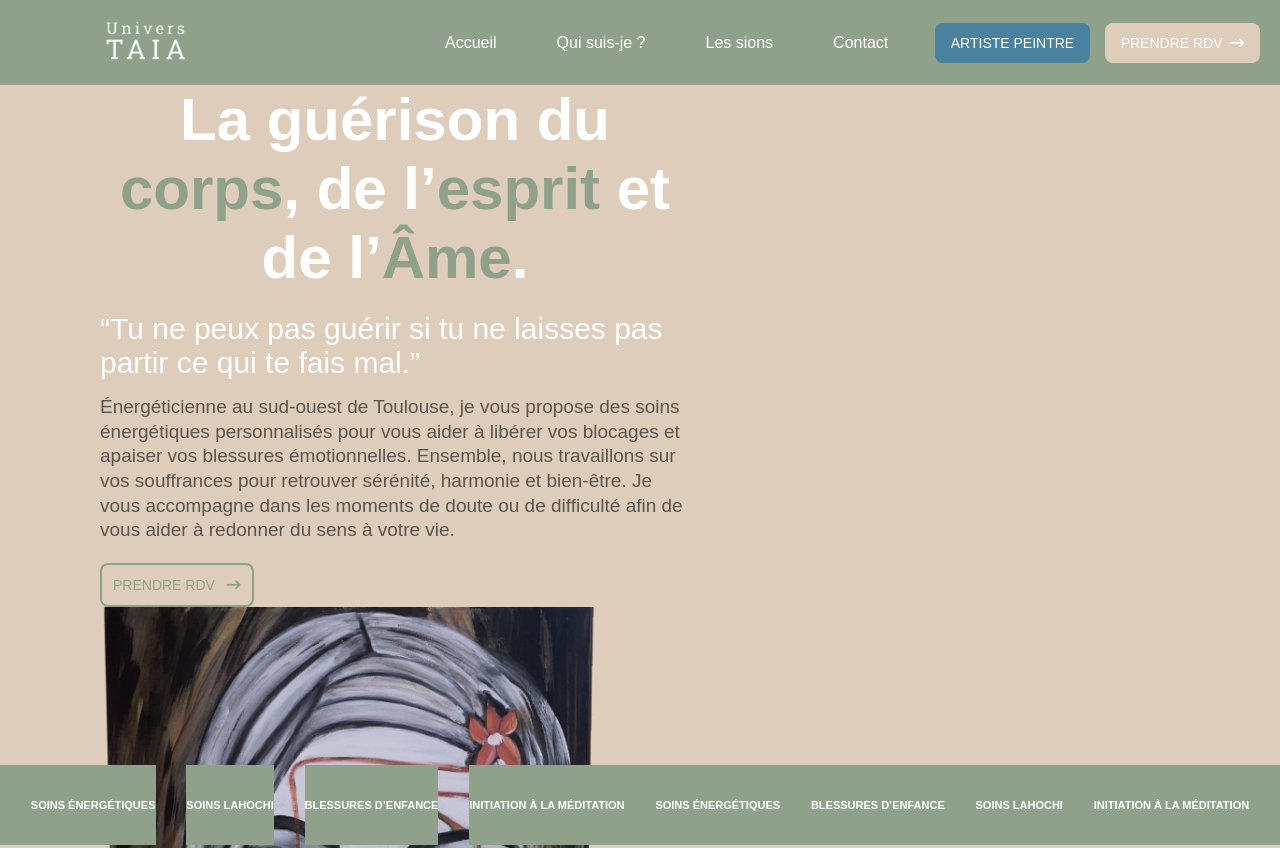
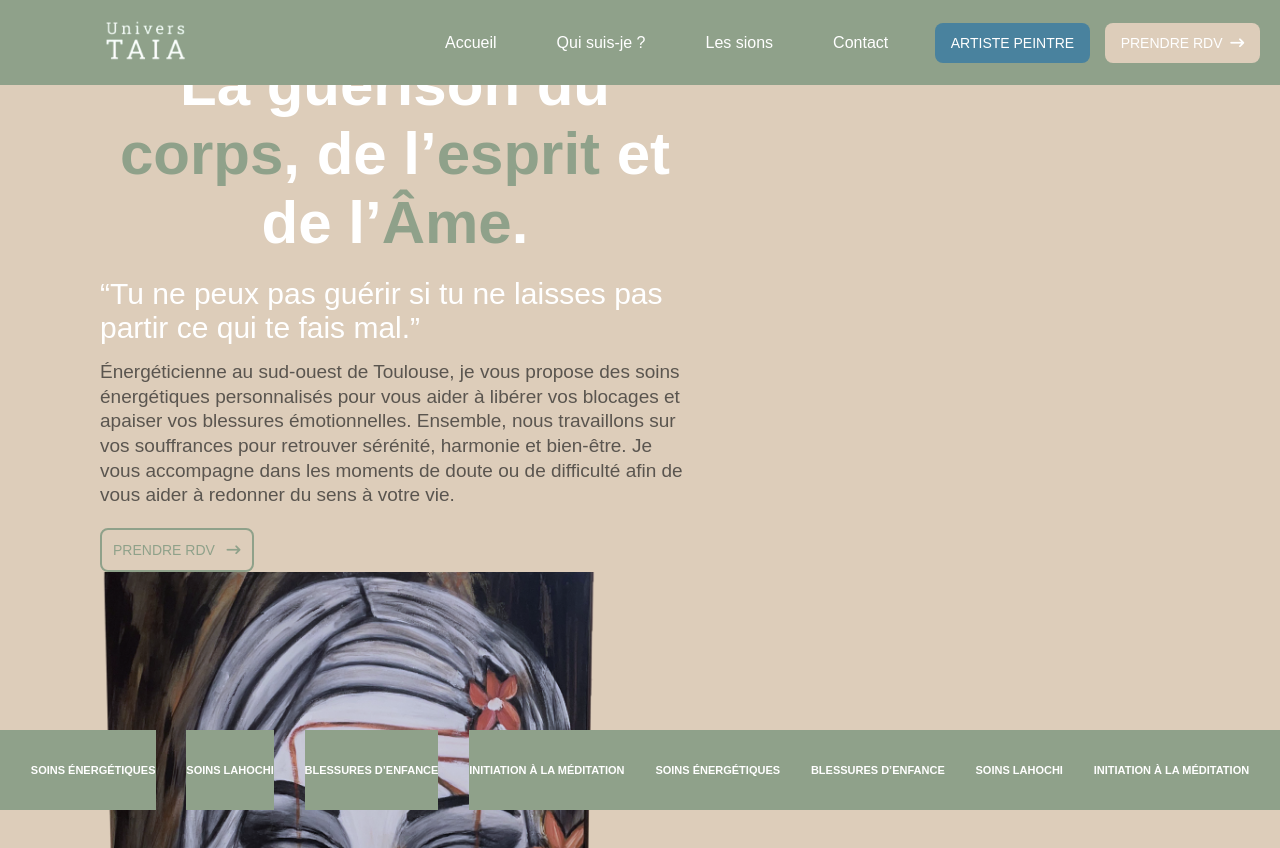
Before and after one commit to mamtasharma01111/Project-TAIA, a plain HTML site: page project21/index.html in a window 1280 px wide. Shown: the top 848 px of the page. Drawn offline with Linux system fonts and the light colour scheme.

Commit message:
adjustements

```diff
--- a/project21/styles.css
+++ b/project21/styles.css
@@ -7,6 +7,10 @@
 body{
     background-color: #ddcdba;
     font-family: "Arial", sans-serif;
+}
+
+html {
+    scroll-behavior: smooth;
 }
 
 .navbar {
@@ -19,7 +23,11 @@ body{
     justify-content: space-between;
     padding: 0 20px;
     flex-wrap: nowrap;
-
+    position: fixed;
+    z-index: 999;
+    top: 0;
+    left: 0;
+    width: 100%; /* Set width to avoid content shift */
 }
 
 .nav-logo {
@@ -122,6 +130,7 @@ body{
     padding-top: 30px;
     background-color: #ddcdba;
     margin-left: 100px;
+    margin-top: 50px;
 }
 
 .text-box {
--- a/project21/styles2.css
+++ b/project21/styles2.css
@@ -9,6 +9,10 @@ body{
     font-family: "Arial", sans-serif;
 }
 
+html {
+    scroll-behavior: smooth;
+}
+
 .navbar {
     height: 85px;
     background-color: #49829e;
@@ -18,6 +22,11 @@ body{
     justify-content: space-between;
     padding: 0 20px;
     flex-wrap: nowrap;
+    position: fixed;
+    z-index: 999;
+    top: 0;
+    left: 0;
+    width: 100%;
 }
 
 .nav-logo {
@@ -118,6 +127,7 @@ body{
     align-items: center;
     flex-wrap: wrap;
     margin-left: 100px;
+    margin-top: 70px;
     background-color: #ddcdba;
 }
 
```
